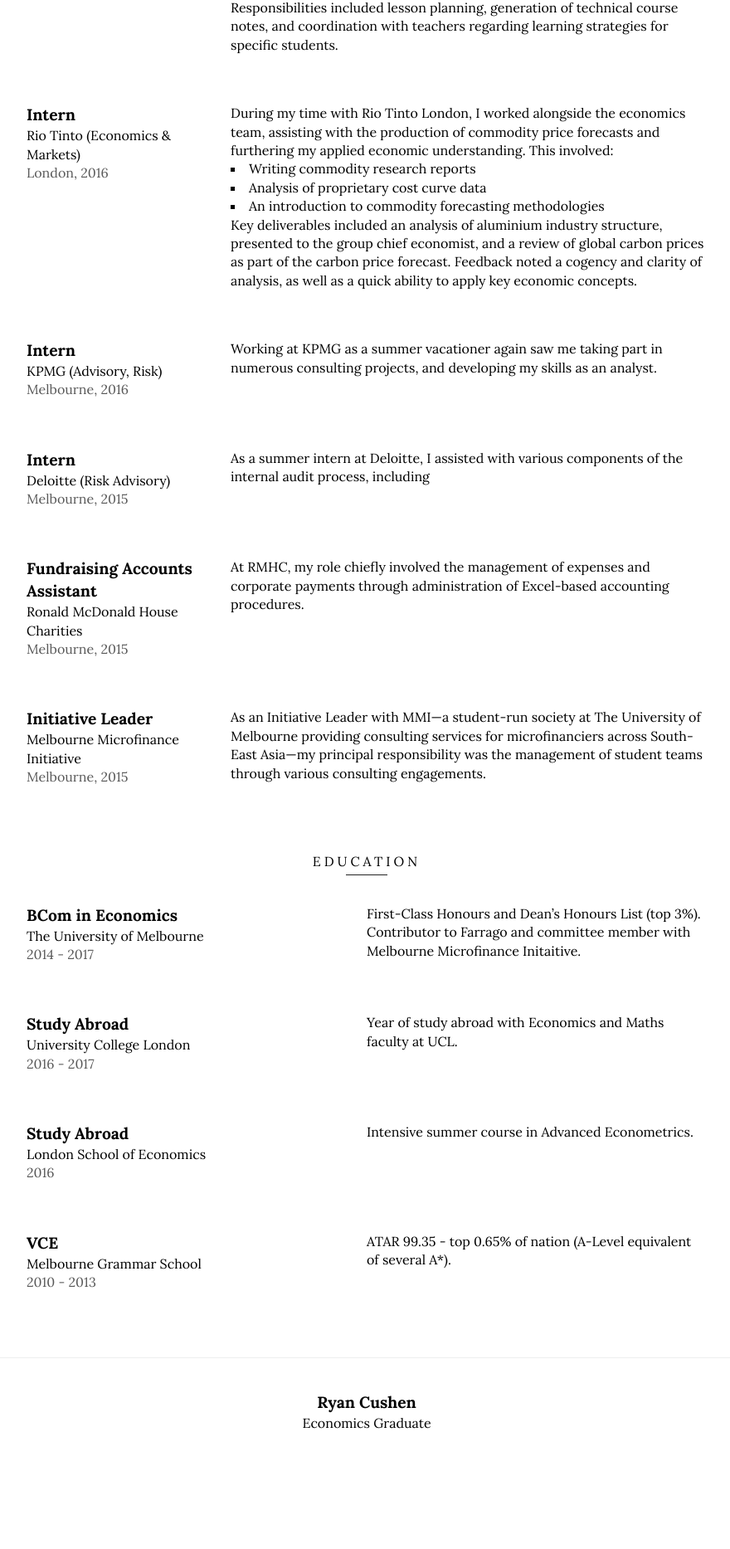
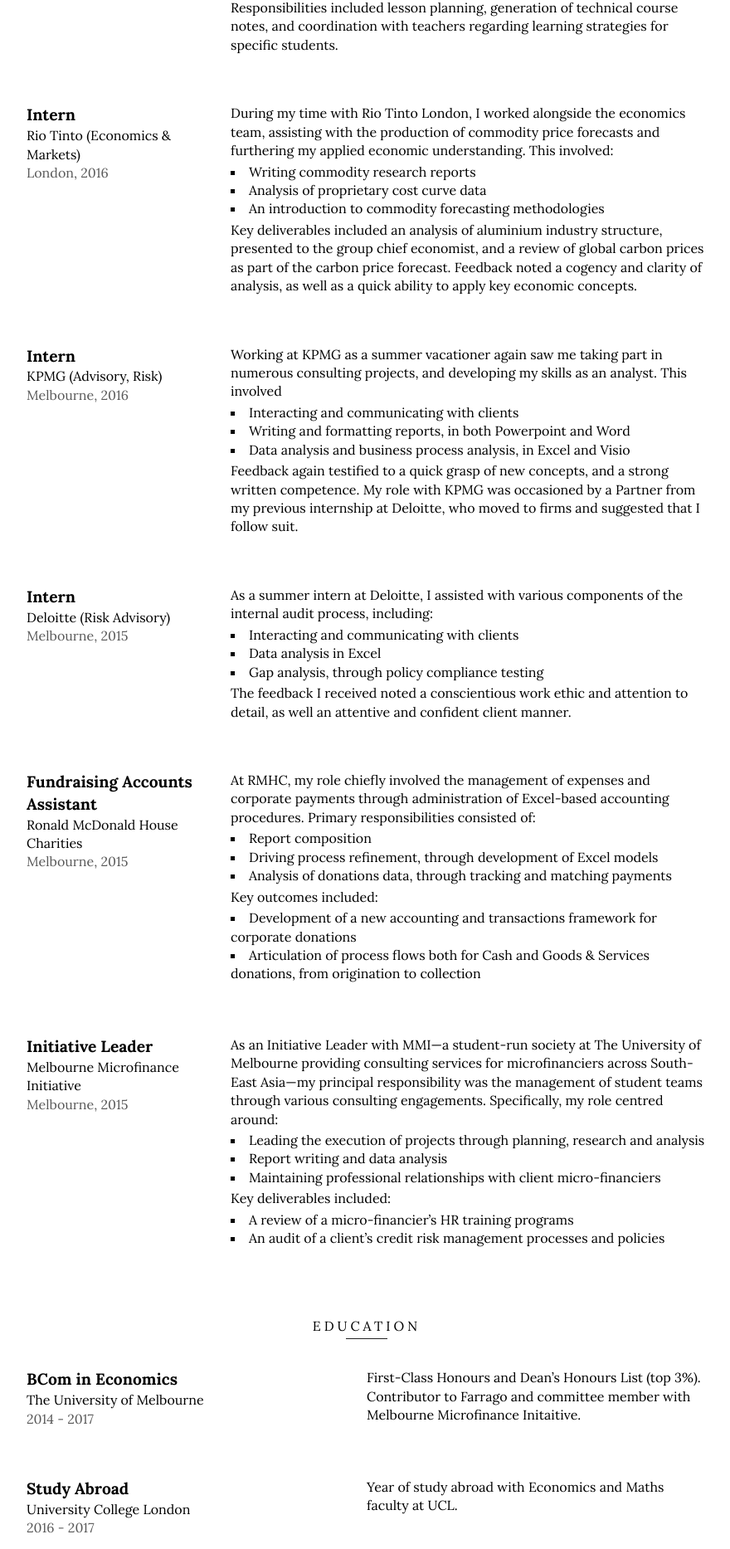
Before and after one commit to rcushen/resume, a Jekyll site: the page built from index.html, in a window 1280 px wide. Shown: the part 781-2648 px from the top of the page at 83% size, without its empty margins (198-1078 px from the left). Built offline with Jekyll 4.4.1, drawn with Linux system fonts in a browser that asks for light colours; before the commit the page ends 2548 px from its top, so only the background shows below that.

Commit message:
Big build

```diff
--- a/_data/jobs.yml
+++ b/_data/jobs.yml
@@ -13,19 +13,29 @@
 -   title: Intern
     company: KPMG (Advisory, Risk)
     period: Melbourne, 2016
-    description: Working at KPMG as a summer vacationer again saw me taking part in numerous consulting projects, and developing my skills as an analyst.
+    description: 'Working at KPMG as a summer vacationer again saw me taking part in numerous consulting projects, and developing my skills as an analyst. This involved'
+    list: '<ul><li>Interacting and communicating with clients</li><li>Writing and formatting reports, in both Powerpoint and Word</li><li>Data analysis and business process analysis, in Excel and Visio</li></ul>'
+    description2: Feedback again testified to a quick grasp of new concepts, and a strong written competence. My role with KPMG was occasioned by a Partner from my previous internship at Deloitte, who moved to firms and suggested that I follow suit.
 
 -   title: Intern
     company: Deloitte (Risk Advisory)
     period: Melbourne, 2015
-    description: As a summer intern at Deloitte, I assisted with various components of the internal audit process, including
+    description: 'As a summer intern at Deloitte, I assisted with various components of the internal audit process, including:'
+    list: '<ul><li>Interacting and communicating with clients</li><li>Data analysis in Excel</li><li>Gap analysis, through policy compliance testing</li></ul>'
+    description2: The feedback I received noted a conscientious work ethic and attention to detail, as well an attentive and confident client manner.
 
 -   title: Fundraising Accounts Assistant
     company: Ronald McDonald House Charities
     period: Melbourne, 2015
-    description: At RMHC, my role chiefly involved the management of expenses and corporate payments through administration of Excel-based accounting procedures.
+    description: 'At RMHC, my role chiefly involved the management of expenses and corporate payments through administration of Excel-based accounting procedures. Primary responsibilities consisted of:'
+    list: '<ul><li>Report composition</li><li>Driving process refinement, through development of Excel models</li><li>Analysis of donations data, through tracking and matching payments</li></ul>'
+    description2: 'Key outcomes included:'
+    list2: '<ul><li>Development of a new accounting and transactions framework for corporate donations</li><li>Articulation of process flows both for Cash and Goods & Services donations, from origination to collection</li></ul>'
 
 -   title: Initiative Leader
     company: Melbourne Microfinance Initiative
     period: Melbourne, 2015
-    description: As an Initiative Leader with MMI—a student-run society at The University of Melbourne providing consulting services for microfinanciers across South-East Asia—my principal responsibility was the management of student teams through various consulting engagements.
+    description: 'As an Initiative Leader with MMI—a student-run society at The University of Melbourne providing consulting services for microfinanciers across South-East Asia—my principal responsibility was the management of student teams through various consulting engagements. Specifically, my role centred around:'
+    list: '<ul><li>Leading the execution of projects through planning, research and analysis</li><li>Report writing and data analysis</li><li>Maintaining professional relationships with client micro-financiers</li></ul>'
+    description2: 'Key deliverables included:'
+    list2: '<ul><li>A review of a micro-financier’s HR training programs</li><li>An audit of a client’s credit risk management processes and policies</li></ul>'
--- a/_includes/resume.html
+++ b/_includes/resume.html
@@ -10,6 +10,7 @@
             <p>{{ job.description }}</p>
             {{ if job.list }}{{ job.list }}{{ endif }}
             {{ if job.description2 }}<p>{{ job.description2 }}</p>{{ endif }}
+            {{ if job.list2 }}{{ job.list2 }}{{ endif }}
         </dd>
     {% endfor %}
 </dl>
--- a/_sass/_resume.scss
+++ b/_sass/_resume.scss
@@ -46,6 +46,8 @@
 ul {
   list-style-type: square;
   list-style-position: inside;
+  padding-top: 0.2rem;
+  padding-bottom: 0.2rem;
 }
 
 a {
```
